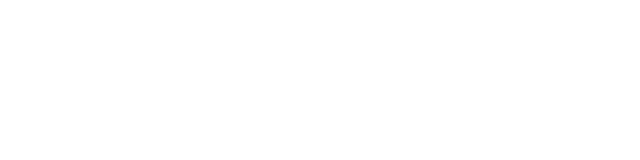
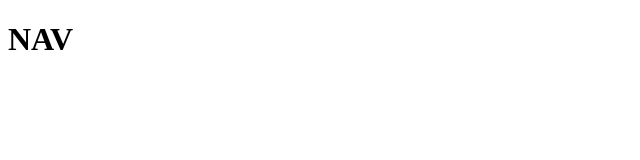
Before and after one commit to Eriksoederlund94/MeetUp, a React (Create React App) app: page / in a window 1280 px wide. Shown: the top 160 px of the page, without its empty margins (0-640 px from the left). Built offline with nearby package versions, Linux system fonts and the light colour scheme.

Commit message:
Added dirstructure and NavBar component

```diff
--- a/src/App.tsx
+++ b/src/App.tsx
@@ -1,5 +1,14 @@
+// Compontents import
+import NavBar from './components/NavBar';
+
 function App() {
-  return <div className='App'></div>;
+  return (
+    <div className='App'>
+      <header>
+        <NavBar />
+      </header>
+    </div>
+  );
 }
 
 export default App;
--- /dev/null
+++ b/src/components/NavBar.tsx
@@ -0,0 +1,11 @@
+import React from 'react';
+
+function NavBar() {
+  return (
+    <div>
+      <h1>NAV</h1>
+    </div>
+  );
+}
+
+export default NavBar;
```
